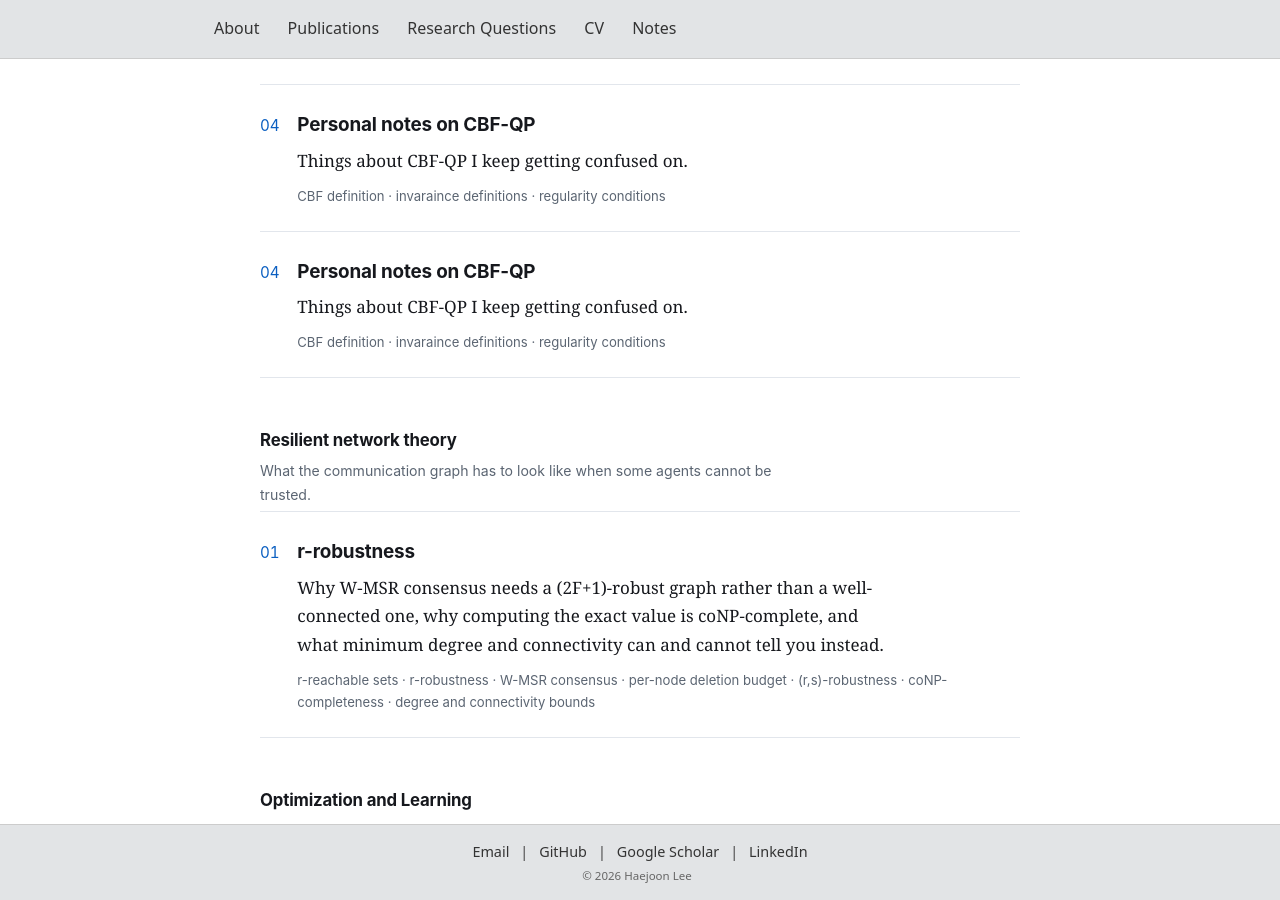
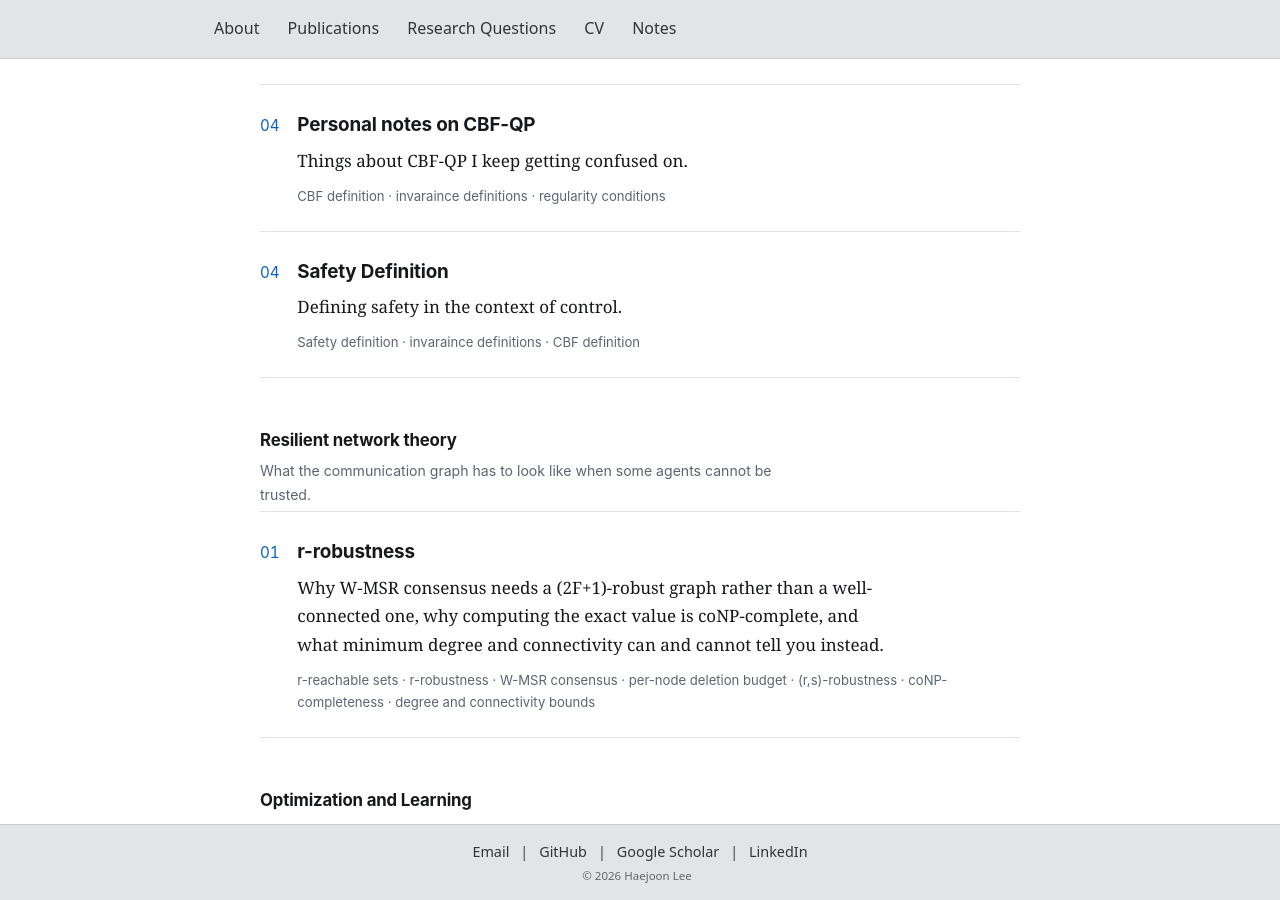
Before and after one commit to joonlee16/joonlee16.github.io, a Jekyll site: the page built from notes.html, in a window 1280 px wide and 900 px high, scrolled down 926 px. Built offline with Jekyll 4.4.1, drawn with Linux system fonts in a browser that asks for light colours.

Commit message:
updating the safety definition

```diff
--- a/notes.html
+++ b/notes.html
@@ -221,13 +221,11 @@ mjx-container[display="true"] { margin: 1.15rem 0 !important; overflow-x: auto;
         <div class="nb-card-row">
           <div class="nb-card-num">04</div>
           <div>
-            <div class="nb-card-title">Personal notes on CBF-QP</div>
-            <p class="nb-card-desc">Things about CBF-QP I keep getting confused on.</p>
-            <div class="nb-card-topics">CBF definition &middot; invaraince definitions &middot; regularity conditions</div>
+            <div class="nb-card-title">Safety Definition</div>
+            <p class="nb-card-desc">Defining safety in the context of control.</p>
+            <div class="nb-card-topics">Safety definition &middot; invaraince definitions &middot; CBF definition </div>
           </div>
         </div>
-
-
       </a>
     </div>
   </div>
```
